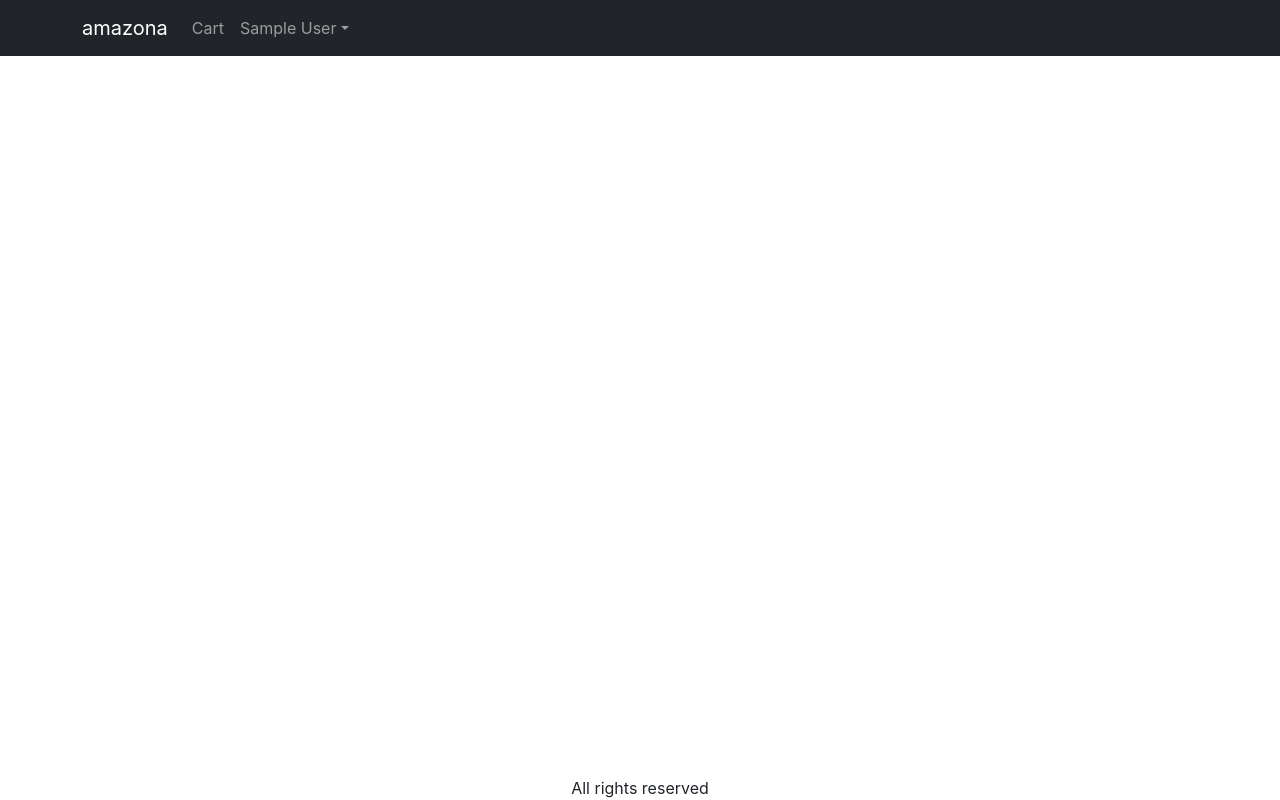
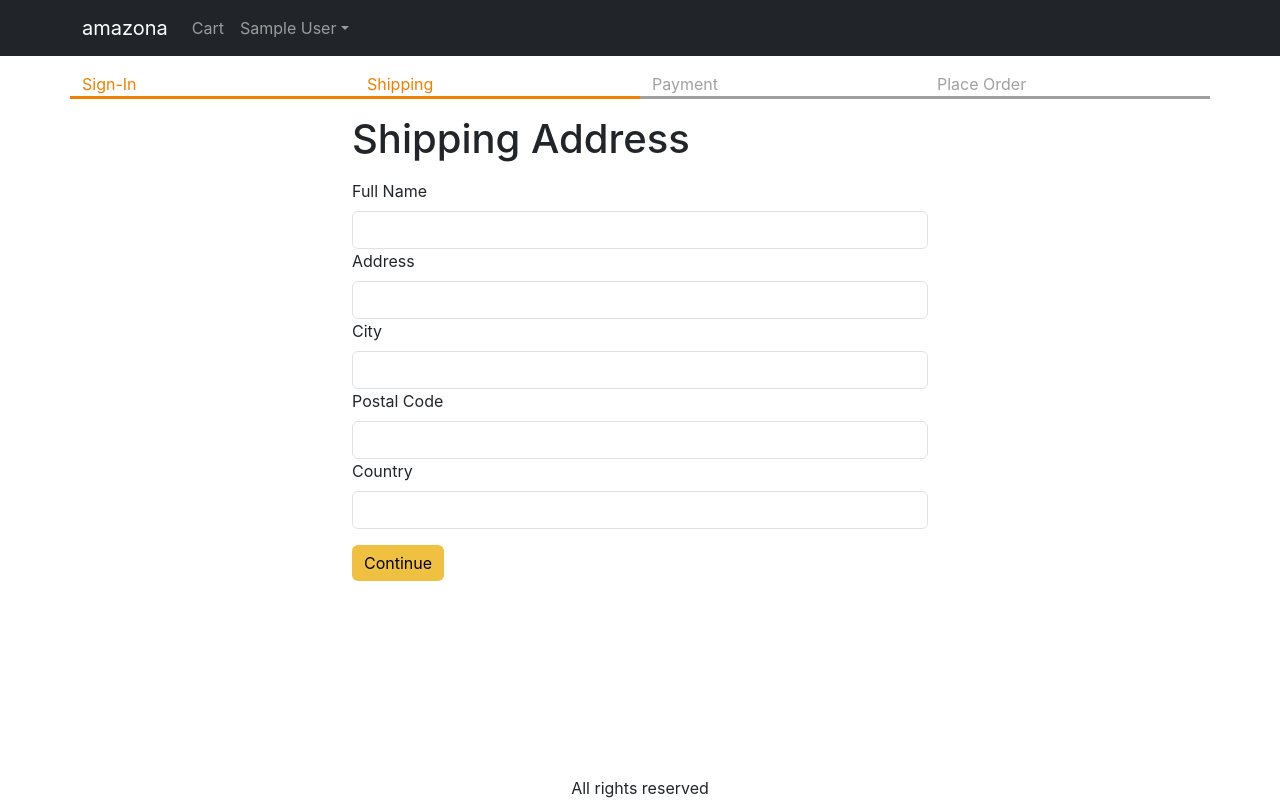
Before and after one commit to tarik310/EcommerceMERN, a React (Create React App) app in the folder amazona/frontend/: page /shipping in a window 1280 px wide. Built offline with nearby package versions, Linux system fonts and the light colour scheme; sample sign-in values are in the browser's storage.

Commit message:
24. Create Shipping Screen

```diff
--- a/amazona/frontend/src/App.js
+++ b/amazona/frontend/src/App.js
@@ -13,12 +13,14 @@
 import { Store } from "./Store";
 import CartScreen from "./screens/CartScreen";
 import SigninScreen from "./screens/SigninScreen";
+import ShippingAddressScreen from "./screens/ShippingAddressScreen";
 function App() {
   const { state, dispatch: cxtDispatch } = useContext(Store);
   const { cart, userInfo } = state;
   const signoutHandler = () => {
     cxtDispatch({ type: "USER_SIGNOUT" });
     localStorage.removeItem("userInfo");
+    localStorage.removeItem("shippingAddress");
   };
   return (
     <BrowserRouter>
@@ -71,6 +73,7 @@
               <Route path="/product/:slug" element={<ProductScreen />} />
               <Route path="/cart" element={<CartScreen />} />
               <Route path="/signin" element={<SigninScreen />} />
+              <Route path="/shipping" element={<ShippingAddressScreen />} />
               <Route path="/" element={<HomeScreen />} />
             </Routes>
           </Container>
--- a/amazona/frontend/src/Store.js
+++ b/amazona/frontend/src/Store.js
@@ -7,6 +7,9 @@
     ? JSON.parse(localStorage.getItem("userInfo"))
     : null,
   cart: {
+    shippingAddress: localStorage.getItem("shippingAddress")
+      ? JSON.parse(localStorage.getItem("shippingAddress"))
+      : {},
     cartItems: localStorage.getItem("cartItems")
       ? JSON.parse(localStorage.getItem("cartItems"))
       : [],
@@ -40,6 +43,18 @@
       return {
         ...state,
         userInfo: null,
+        cart: {
+          cartItems: [],
+          shippingAddress: {},
+        },
+      };
+    case "SAVE_SHIPPING_ADDRESS":
+      return {
+        ...state,
+        cart: {
+          ...state.cart,
+          shippingAddress: action.payload,
+        },
       };
     default:
       return state;
--- /dev/null
+++ b/amazona/frontend/src/components/CheckoutSteps.js
@@ -0,0 +1,13 @@
+import React from "react";
+import Row from "react-bootstrap/esm/Row";
+import Col from "react-bootstrap/esm/Col";
+export default function CheckoutSteps(props) {
+  return (
+    <Row className="checkout-steps">
+      <Col className={props.step1 ? "active" : ""}>Sign-In</Col>
+      <Col className={props.step2 ? "active" : ""}>Shipping</Col>
+      <Col className={props.step3 ? "active" : ""}>Payment</Col>
+      <Col className={props.step4 ? "active" : ""}>Place Order</Col>
+    </Row>
+  );
+}
--- a/amazona/frontend/src/index.css
+++ b/amazona/frontend/src/index.css
@@ -50,3 +50,12 @@
 .small-container {
   max-width: 600px;
 }
+.checkout-steps > div {
+  border-bottom: 0.2rem solid #a0a0a0;
+  color: #a0a0a0;
+}
+
+.checkout-steps > div.active {
+  border-bottom: 0.2rem solid #f08000;
+  color: #f08000;
+}
--- /dev/null
+++ b/amazona/frontend/src/screens/ShippingAddressScreen.js
@@ -0,0 +1,112 @@
+import React, { useContext, useEffect, useState } from "react";
+import { Helmet } from "react-helmet-async";
+import Form from "react-bootstrap/Form";
+import Button from "react-bootstrap/esm/Button";
+import { useNavigate } from "react-router-dom";
+import { Store } from "../Store";
+import CheckoutSteps from "../components/CheckoutSteps";
+
+export default function ShippingAddressScreen() {
+  const navigate = useNavigate();
+  const { state, dispatch: cxtDispatch } = useContext(Store);
+  const {
+    userInfo,
+    cart: { shippingAddress },
+  } = state;
+  const [fullName, setFullName] = useState(shippingAddress.fullName || "");
+  const [address, setAddress] = useState(shippingAddress.address || "");
+  const [city, setCity] = useState(shippingAddress.city || "");
+  const [postalCode, setPostalCode] = useState(
+    shippingAddress.postalCode || ""
+  );
+  useEffect(() => {
+    if (!userInfo) {
+      navigate("/signin?redirect=/shipping");
+    }
+  }, [userInfo, navigate]);
+  const [country, setCountry] = useState(shippingAddress.country || "");
+  const submitHandler = (e) => {
+    e.preventDefault();
+    cxtDispatch({
+      type: "SAVE_SHIPPING_ADDRESS",
+      payload: {
+        fullName,
+        address,
+        city,
+        postalCode,
+        country,
+      },
+    });
+    localStorage.setItem(
+      "shippingAddress",
+      JSON.stringify({
+        fullName,
+        address,
+        city,
+        postalCode,
+        country,
+      })
+    );
+    navigate("/payment");
+  };
+  return (
+    <div>
+      <Helmet>
+        <title>Shipping Address</title>
+      </Helmet>
+      <CheckoutSteps step1 step2></CheckoutSteps>
+      <div className="container small-container">
+        <h1 className="my-3">Shipping Address</h1>
+        <Form onSubmit={submitHandler}>
+          <Form.Group>
+            <Form.Label>Full Name</Form.Label>
+            <Form.Control
+              value={fullName}
+              onChange={(e) => setFullName(e.target.value)}
+              required
+            />
+          </Form.Group>
+          <Form.Group>
+            <Form.Label>Address</Form.Label>
+            <Form.Control
+              value={address}
+              onChange={(e) => setAddress(e.target.value)}
+              required
+            />
+          </Form.Group>
+          <Form.Group>
+            <Form.Label>City</Form.Label>
+            <Form.Control
+              value={city}
+              onChange={(e) => setCity(e.target.value)}
+              required
+            />
+          </Form.Group>
+          <Form.Group>
+            <Form.Label>Postal Code</Form.Label>
+            <Form.Control
+              value={postalCode}
+              onChange={(e) => setPostalCode(e.target.value)}
+              required
+            />
+          </Form.Group>
+          <Form.Group>
+            <Form.Label>Country</Form.Label>
+            <Form.Control
+              value={country}
+              onChange={(e) => setCountry(e.target.value)}
+              required
+            />
+          </Form.Group>
+          <Form.Group>
+            <div className="mt-3">
+              <Button variant="primary" type="submit">
+                Continue
+              </Button>
+            </div>
+          </Form.Group>
+        </Form>
+      </div>
+    </div>
+  );
+}
```
Also changed, not shown: 1 other file (tests, documents, lock files or other folders).
